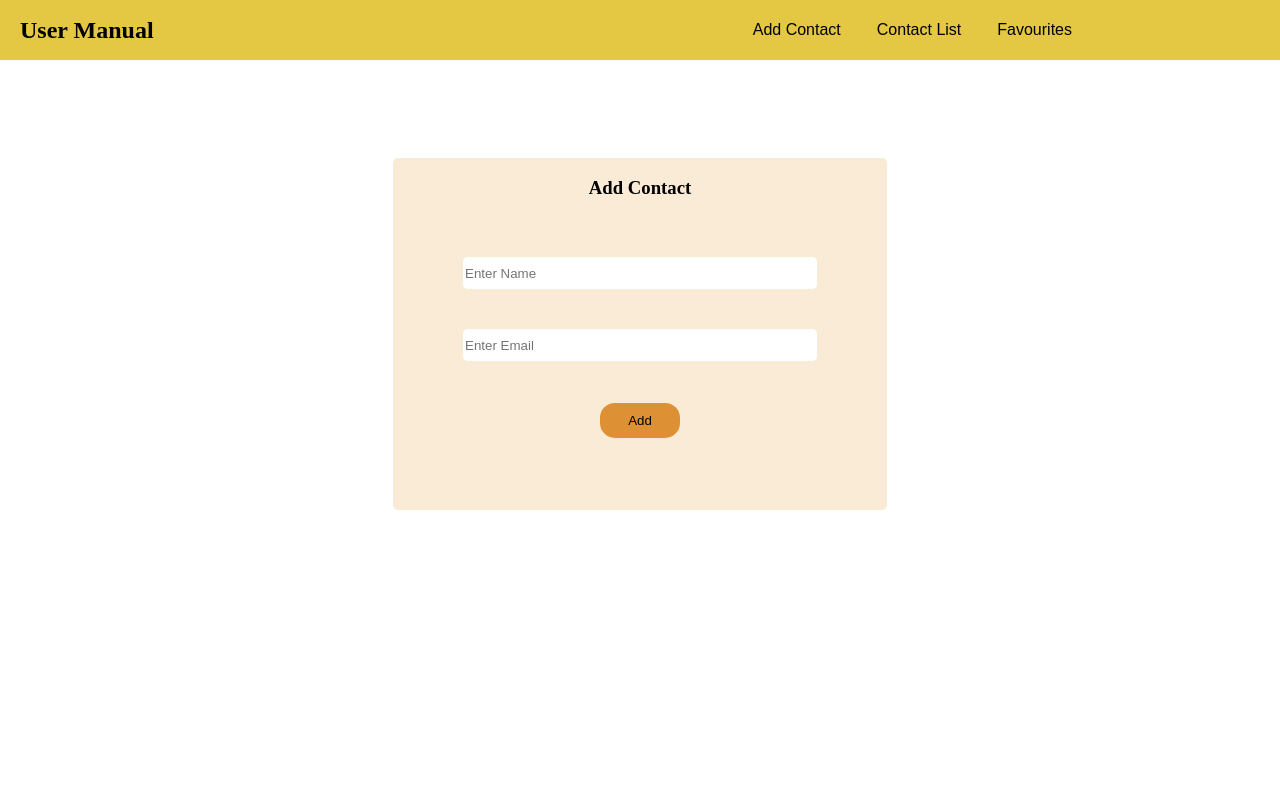
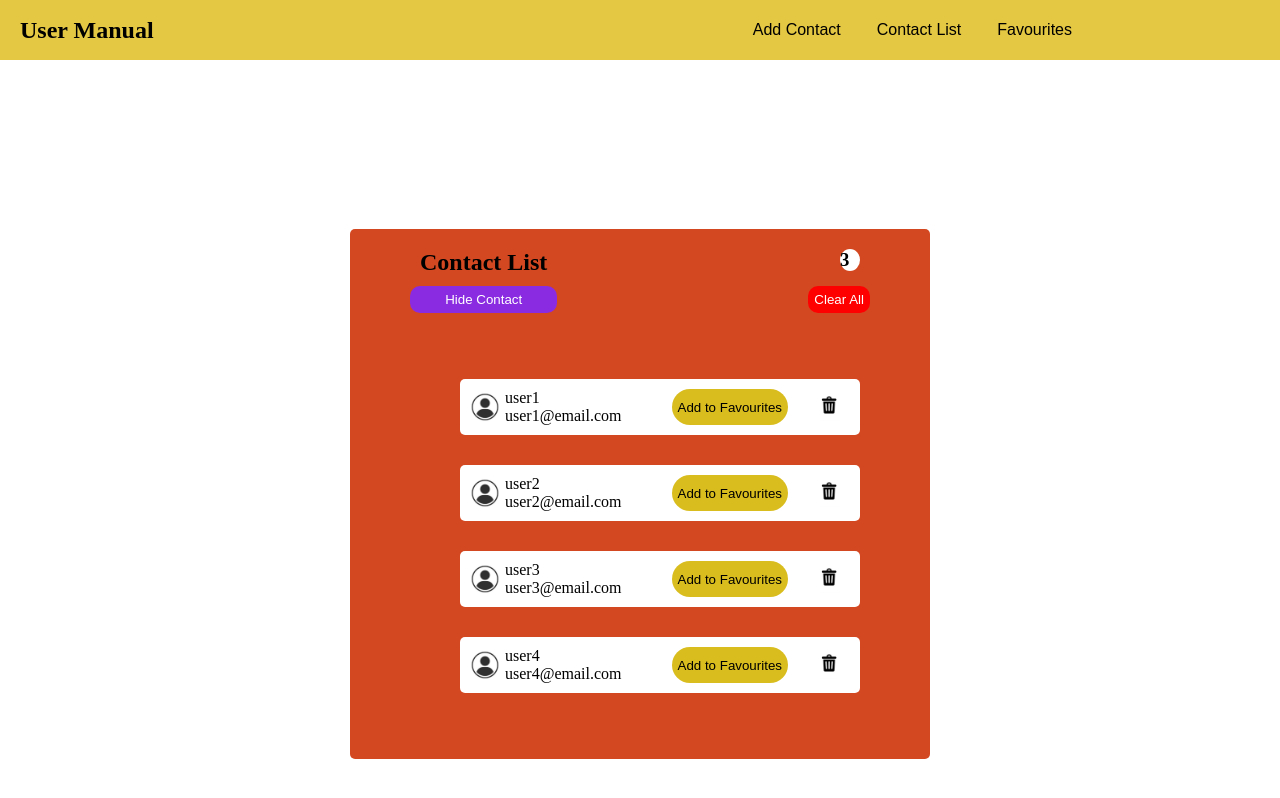
Before and after one commit to Manishcicada/contactApp, a React (Vite) app: page / in a window 1280 px wide. Built offline with nearby package versions, Linux system fonts and the light colour scheme.

Commit message:
added a configurable User components and made the Contact List cmponent. Also made a reusable contact Block

```diff
--- a/src/App.jsx
+++ b/src/App.jsx
@@ -1,4 +1,5 @@
 import AddContact from "./components/AddContact.jsx";
+import ContactList from "./components/ContactList.jsx";
 import Header from "./components/Header.jsx";
 
 
@@ -7,7 +8,8 @@ function App() {
   return (
     <>
       <Header/>
-      <AddContact/>
+      {/* <AddContact/> */}
+      <ContactList/>
     </>
   )
 }
--- a/src/components/AddContact.jsx
+++ b/src/components/AddContact.jsx
@@ -30,6 +30,5 @@ export default function AddContact(){
         </main>
       </div>
     </div>
-
   );
 }
--- /dev/null
+++ b/src/components/ContactList.jsx
@@ -0,0 +1,30 @@
+import classes from './ContactList.module.css';
+import UserBlock from './UserBlock.jsx';
+
+const DUMMY_DATA = [
+  {name: 'user1', email: 'user1@email.com',id: Math.random()},
+  {name: 'user2', email: 'user2@email.com',id: Math.random()},
+  {name: 'user3', email: 'user3@email.com',id: Math.random()},
+  {name: 'user4', email: 'user4@email.com',id: Math.random()},
+];
+
+export default function ContactList(){
+  return(
+    <div className = {classes.wrapper}>
+      <div className = {classes.container}>
+        <header className = {classes.header}>
+          <div className = {classes.contactList}>
+            <h2>Contact List</h2>
+            <button>Hide Contact</button>
+          </div>
+          <div className = {classes.clearAll}>
+            <h3>3</h3>
+            <button>Clear All</button>
+          </div>
+
+        </header>
+        <UserBlock DUMMY_DATA={DUMMY_DATA}/>
+      </div>
+    </div>
+  );
+}
--- /dev/null
+++ b/src/components/ContactList.module.css
@@ -0,0 +1,94 @@
+.wrapper{
+  display: flex;
+  align-items: center;
+  justify-content: center;
+  transform: translateY(40%);
+}
+
+.container{
+  display: flex;
+  padding-left: 50px;
+  padding-right: 50px;
+  background-color: rgb(212, 72, 33);
+  flex-direction: column;
+  border:none;
+  border-radius: 5px;
+  margin: 5px;
+}
+
+.header{
+  display: flex;
+  justify-content: space-between;
+  margin-bottom: 20px;
+  padding: 10px;
+}
+
+.input{
+  border: none;
+  border-radius: 5px;
+  width: 350px;
+  height: 30px;
+}
+
+.controls{
+  display: flex;
+  flex-direction: column;
+  gap: 40px;
+}
+
+.buttons{
+  display: flex;
+  padding: 2px;
+  justify-content: center;
+  align-items: center;
+  margin-top: 40px;
+  margin-bottom: 50px;
+}
+.buttons button{
+  border: none;
+  width: 80px;
+  height: 35px;
+  border-radius: 15px;
+  background-color: rgb(221, 145, 52);
+}
+
+.buttons button:hover{
+  background-color: rgb(227, 171, 103);
+}
+
+.clearAll,
+.contactList
+{
+  display: flex;
+  flex-direction: column;
+  justify-content: inherit;
+}
+
+.clearAll{
+  align-items: self-end;
+}
+
+.clearAll h3{
+  background-color: white;
+  width: 20px;
+  border-radius: 50%;
+}
+
+.contactList h2,
+.clearAll h3
+{
+  margin: 10px;
+}
+
+.clearAll button,
+.contactList button{
+  background-color: red;
+  border: none;
+  border-radius: 10px;
+  padding: 6px;
+  color: white;
+}
+
+.contactList button{
+  background-color: blueviolet;
+}
--- /dev/null
+++ b/src/components/User.jsx
@@ -0,0 +1,27 @@
+import classes from './User.module.css';
+
+import userImage from '../assets/user.png';
+import deleteUser from '../assets/deleteUser.png';
+
+export default function User({userName, userEmail, favourite}){
+  return(
+    <div className = {classes.userInfo}>
+      <div className= {classes.userDetails}>
+        <img src ={userImage}/>
+        <span className={classes.textDetails}>
+          <p>{userName}</p>
+          <p>{userEmail}</p>
+        </span>
+      </div>
+      <div className = {classes.actionButtons}>
+        <button className={classes.addToFavourites}>{favourite?'Remove From Favourites':'Add to Favourites'}</button>
+        <button className={classes.deleteButton}>
+          <img
+          src= {deleteUser}
+          />
+          </button>
+      </div>
+
+    </div>
+  );
+}
--- /dev/null
+++ b/src/components/User.module.css
@@ -0,0 +1,55 @@
+
+.userInfo{
+  display: flex;
+  flex-direction: row;
+  gap: 50px;
+  background-color: white;
+  margin-bottom: 30px;
+  padding: 10px;
+  border-radius: 5px;
+}
+
+.userDetails{
+  display:flex;
+  align-items: center;
+  gap: 5px;
+}
+
+.userDetails img{
+  height: 30px;
+  width: 30px;
+  border-radius: 50%;
+}
+
+.textDetails{
+  display: block;
+}
+
+.textDetails p{
+  margin: 0px;
+}
+
+.actionButtons{
+  display: flex;
+  gap: 20px;
+}
+
+.addToFavourites{
+  background-color: rgb(217, 189, 30);
+  border: none;
+  border-radius: 20px;
+}
+
+.deleteButton{
+  background-color: transparent;
+  border: none;
+}
+
+.deleteButton:hover{
+  cursor: pointer;
+}
+
+.deleteButton img{
+  height: 30px;
+  width: 30px;
+}
--- /dev/null
+++ b/src/components/UserBlock.jsx
@@ -0,0 +1,21 @@
+import classes from './UserBlock.module.css';
+
+import User from "./User.jsx";
+
+export default function UserBlock({DUMMY_DATA}){
+  return (
+    <main className = {classes.main}>
+      <ul>
+        {DUMMY_DATA.map(user=>(
+          <li key={user.id}>
+            <User
+            userName={user.name}
+            userEmail={user.email}
+            favourite={false}
+            />
+          </li>
+        ))}
+      </ul>
+    </main>
+  );
+}
--- /dev/null
+++ b/src/components/UserBlock.module.css
@@ -0,0 +1,7 @@
+.main{
+  display: flex;
+  margin: 20px;
+}
+.main ul{
+  list-style-type: none;
+}
```
Also changed, not shown: src/assets/deleteUser.png (added), src/assets/user.png (added).
